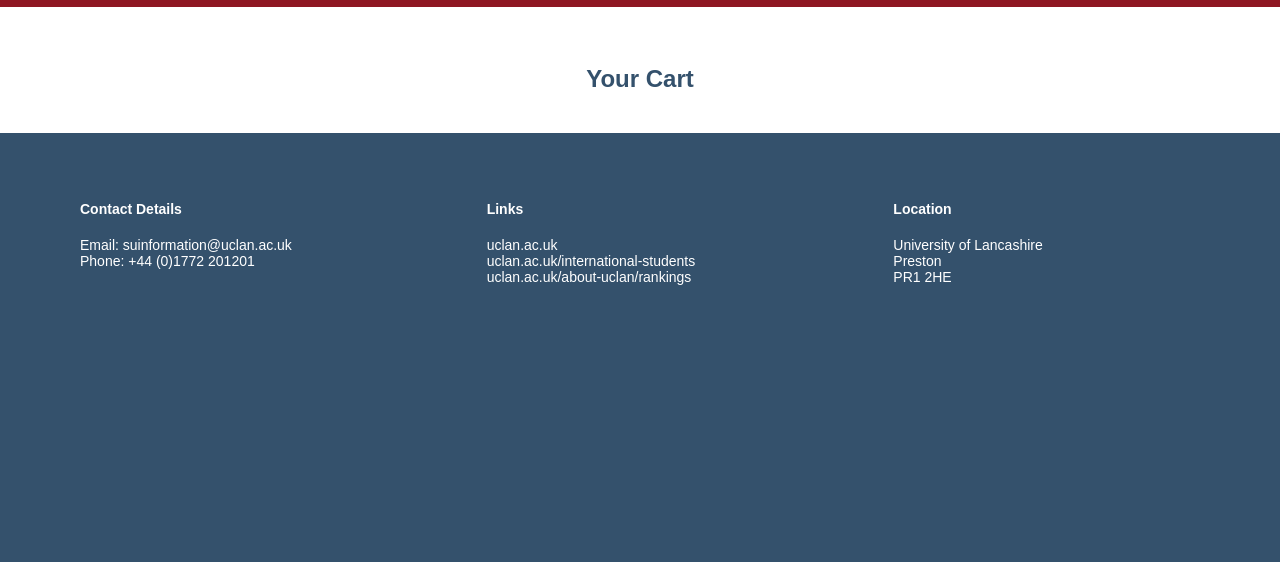
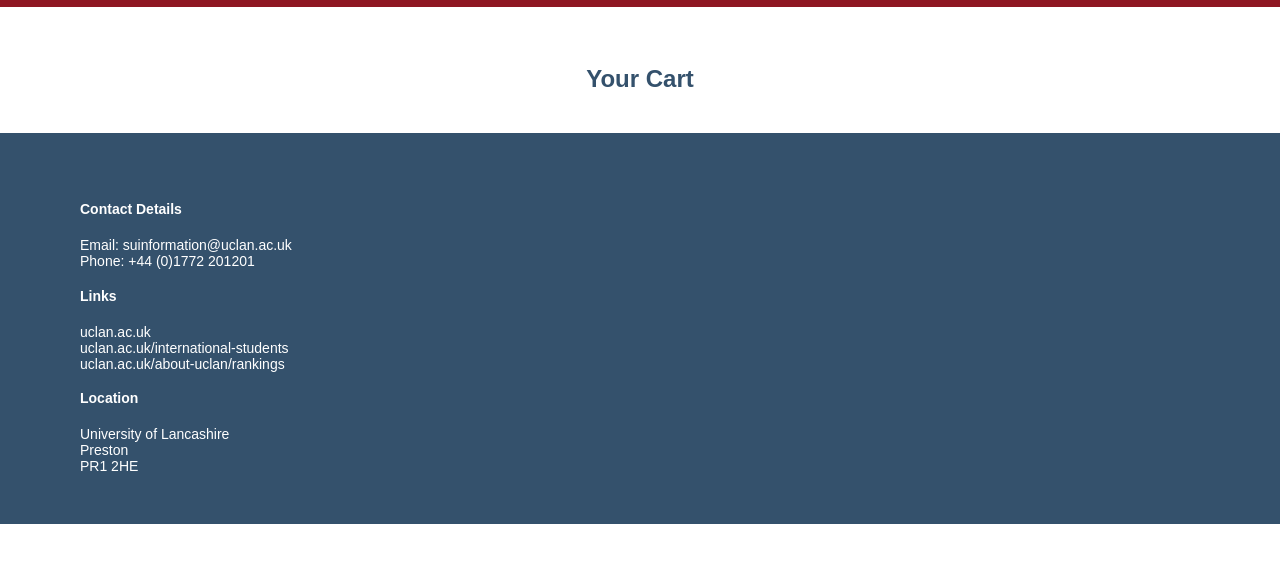
Before and after one commit to rtayfoor/CO1414-PROJECT, a plain HTML site: page cart.html in a window 1280 px wide. Shown: the part 160-722 px from the top of the page. Drawn offline with Linux system fonts and the light colour scheme.

Commit message:
Remove commented styles and clean up CSS

```diff
--- a/style.css
+++ b/style.css
@@ -71,14 +71,7 @@
     grid-template-columns: repeat(3, minmax(200px, 1fr));
     gap: 100px;
 }
-.footercart {
-    max-width: 1300px;
-    margin: 0 auto;
-    display: grid;
-    grid-template-columns: repeat(3, minmax(200px, 1fr));
-    gap: 100px;
-    min-height: 570px;
-}
+
 .coloffooter h4 {
     font-size: 14px;
     margin-bottom: 20px;
```
